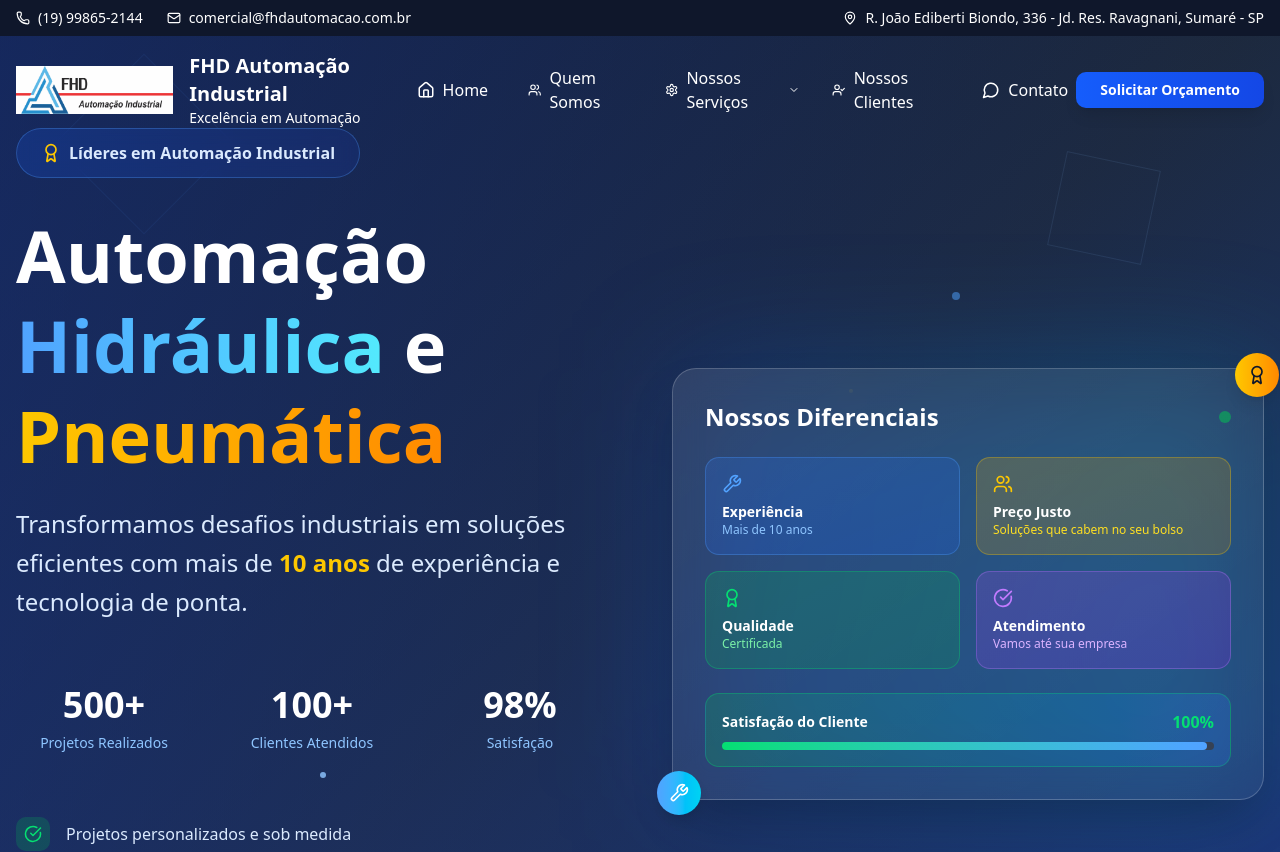
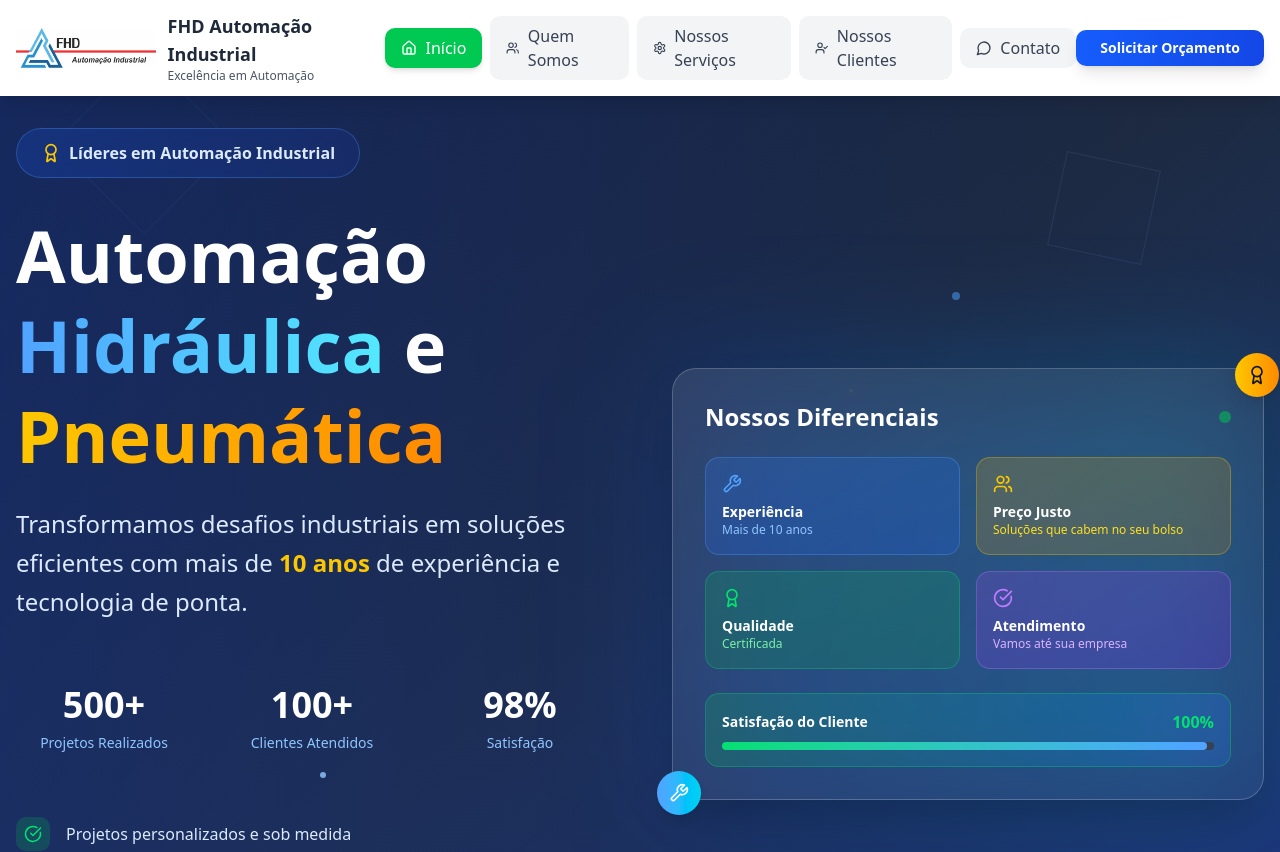
Before and after one commit to fhdautomacao/fhdautomacaosite, a React (Vite) app: page / in a window 1280 px wide. Shown: the top 852 px of the page. Built offline with nearby package versions, Linux system fonts and the light colour scheme.

Commit message:
Melhoria no site

```diff
--- a/src/components/layout/Header.jsx
+++ b/src/components/layout/Header.jsx
@@ -1,23 +1,11 @@
 import { useState, useEffect } from 'react'
 import { Link, useLocation } from 'react-router-dom'
 import { Button } from '@/components/ui/button'
-import { Menu, X, Phone, Mail, MapPin, ChevronDown, Home, Users, Settings, UserCheck, MessageCircle } from 'lucide-react'
+import { Menu, X, Home, Users, Settings, UserCheck, MessageCircle } from 'lucide-react'
 
 const Header = () => {
   const [isMenuOpen, setIsMenuOpen] = useState(false)
-  const [isScrolled, setIsScrolled] = useState(false)
   const location = useLocation()
-
-  useEffect(() => {
-    const handleScroll = () => {
-      // Define o ponto de rolagem onde o header deve mudar de cor
-      // Ajuste este valor conforme a altura da sua seção azul
-      const scrollThreshold = 1200; // Mude para branco após 1200px de rolagem
-      setIsScrolled(window.scrollY > scrollThreshold)
-    }
-    window.addEventListener('scroll', handleScroll)
-    return () => window.removeEventListener('scroll', handleScroll)
-  }, [])
 
   const toggleMenu = () => {
     setIsMenuOpen(!isMenuOpen)
@@ -26,127 +14,84 @@ const Header = () => {
   const isHomePage = location.pathname === '/'
 
   return (
-    <header className={`fixed w-full z-50 transition-all duration-300 ${
-      isScrolled ? 'bg-white shadow-lg' : 'bg-transparent'
-    }`} >
-      {/* Top Bar */}
-      <div className={`transition-all duration-300 ${
-        isScrolled ? 'h-0 overflow-hidden' : 'h-auto'
-      } bg-slate-900 text-white`}>
-        <div className="container mx-auto px-4 py-2">
-          <div className="flex flex-col lg:flex-row justify-between items-center text-sm">
-            <div className="flex flex-col md:flex-row items-center space-y-2 md:space-y-0 md:space-x-6 mb-2 lg:mb-0">
-              <div className="flex items-center space-x-2 hover:text-blue-400 transition-colors">
-                <Phone size={14} />
-                <span>(19) 99865-2144</span>
-              </div>
-              <div className="flex items-center space-x-2 hover:text-blue-400 transition-colors">
-                <Mail size={14} />
-                <span>comercial@fhdautomacao.com.br</span>
-              </div>
-            </div>
-            <div className="flex items-center space-x-2 hover:text-blue-400 transition-colors">
-              <MapPin size={14} />
-              <span>R. João Ediberti Biondo, 336 - Jd. Res. Ravagnani, Sumaré - SP</span>
-            </div>
-          </div>
-        </div>
-      </div>
-
-      {/* Main Header */}
-      <div className="container mx-auto px-4 py-4">
+    <header className="fixed w-full z-50 bg-white shadow-lg">
+      <div className="container mx-auto px-4 py-2 lg:py-3">
         <div className="flex justify-between items-center">
           {/* Logo */}
           <Link to="/" className="flex items-center group">
-            <div className="relative mr-4">
+            <div className="relative mr-2 lg:mr-3">
               <img
                 src="/logo.png"
                 alt="FHD Automação Industrial Logo"
-                className="h-12 w-auto transition-transform duration-300 group-hover:scale-105"
+                className="h-8 lg:h-10 w-auto transition-transform duration-300 group-hover:scale-105"
               />
             </div>
             <div>
-              <h1 className={`text-xl font-bold transition-colors duration-300 ${
-                isScrolled ? 'text-gray-800' : 'text-white'
-              }`}>
+              <h1 className="text-base lg:text-lg font-bold text-gray-800">
                 FHD Automação Industrial
               </h1>
-              <p className={`text-sm transition-colors duration-300 ${
-                isScrolled ? 'text-gray-600' : 'text-white'
-              }`}>
+              <p className="text-xs text-gray-600">
                 Excelência em Automação
               </p>
             </div>
           </Link>
 
-          {/* Desktop Navigation */}
-          <nav className="hidden lg:flex items-center space-x-8">
+          {/* Desktop Navigation - Estilo do site de referência */}
+          <nav className="hidden lg:flex items-center space-x-2">
             <Link
               to="/"
-              className={`relative font-medium transition-all duration-300 hover:scale-105 flex items-center space-x-2 ${
-                isScrolled
-                  ? 'text-gray-700 hover:text-blue-600'
-                  : 'text-white hover:text-blue-300'
-              } group ${location.pathname === '/' ? 'text-blue-600' : ''}`}
+              className={`px-4 py-2 rounded-lg font-medium transition-all duration-300 flex items-center space-x-2 ${
+                location.pathname === '/'
+                  ? 'bg-green-500 text-white shadow-md'
+                  : 'bg-gray-100 text-gray-700 hover:bg-green-100 hover:text-green-700'
+              }`}
             >
-              <Home size={18} className="transition-transform duration-300 group-hover:scale-110" />
-              <span>Home</span>
-              <span className="absolute -bottom-1 left-0 w-0 h-0.5 bg-blue-600 transition-all duration-300 group-hover:w-full"></span>
+              <Home size={16} />
+              <span>Início</span>
             </Link>
             <Link
               to="/quem-somos"
-              className={`relative font-medium transition-all duration-300 hover:scale-105 flex items-center space-x-2 ${
-                isScrolled
-                  ? 'text-gray-700 hover:text-blue-600'
-                  : 'text-white hover:text-blue-300'
-              } group ${location.pathname === '/quem-somos' ? 'text-blue-600' : ''}`}
+              className={`px-4 py-2 rounded-lg font-medium transition-all duration-300 flex items-center space-x-2 ${
+                location.pathname === '/quem-somos'
+                  ? 'bg-blue-500 text-white shadow-md'
+                  : 'bg-gray-100 text-gray-700 hover:bg-blue-100 hover:text-blue-700'
+              }`}
             >
-              <Users size={18} className="transition-transform duration-300 group-hover:scale-110" />
+              <Users size={16} />
               <span>Quem Somos</span>
-              <span className="absolute -bottom-1 left-0 w-0 h-0.5 bg-blue-600 transition-all duration-300 group-hover:w-full"></span>
             </Link>
-            <div className="relative group">
-              <Link
-                to="/servicos"
-                className={`flex items-center space-x-2 font-medium transition-all duration-300 hover:scale-105 ${
-                  isScrolled
-                    ? 'text-gray-700 hover:text-blue-600'
-                    : 'text-white hover:text-blue-300'
-                } ${location.pathname === '/servicos' ? 'text-blue-600' : ''}`}
-              >
-                <Settings size={18} className="transition-transform duration-300 group-hover:scale-110" />
-                <span>Nossos Serviços</span>
-                <ChevronDown size={16} className="ml-1 transition-transform duration-300 group-hover:rotate-180" />
-              </Link>
-              <span className="absolute -bottom-1 left-0 w-0 h-0.5 bg-blue-600 transition-all duration-300 group-hover:w-full"></span>
-            </div>
+            <Link
+              to="/servicos"
+              className={`px-4 py-2 rounded-lg font-medium transition-all duration-300 flex items-center space-x-2 ${
+                location.pathname === '/servicos'
+                  ? 'bg-orange-500 text-white shadow-md'
+                  : 'bg-gray-100 text-gray-700 hover:bg-orange-100 hover:text-orange-700'
+              }`}
+            >
+              <Settings size={16} />
+              <span>Nossos Serviços</span>
+            </Link>
             <a
               href={isHomePage ? "#clientes" : "/#clientes"}
-              className={`relative font-medium transition-all duration-300 hover:scale-105 flex items-center space-x-2 ${
-                isScrolled
-                  ? 'text-gray-700 hover:text-blue-600'
-                  : 'text-white hover:text-blue-300'
-              } group`}
+              className="px-4 py-2 rounded-lg font-medium transition-all duration-300 flex items-center space-x-2 bg-gray-100 text-gray-700 hover:bg-yellow-100 hover:text-yellow-700"
             >
-              <UserCheck size={18} className="transition-transform duration-300 group-hover:scale-110" />
+              <UserCheck size={16} />
               <span>Nossos Clientes</span>
-              <span className="absolute -bottom-1 left-0 w-0 h-0.5 bg-blue-600 transition-all duration-300 group-hover:w-full"></span>
             </a>
             <Link
               to="/contato"
-              className={`relative font-medium transition-all duration-300 hover:scale-105 flex items-center space-x-2 ${
-                isScrolled
-                  ? 'text-gray-700 hover:text-blue-600'
-                  : 'text-white hover:text-blue-300'
-              } group ${location.pathname === '/contato' ? 'text-blue-600' : ''}`}
+              className={`px-4 py-2 rounded-lg font-medium transition-all duration-300 flex items-center space-x-2 ${
+                location.pathname === '/contato'
+                  ? 'bg-purple-500 text-white shadow-md'
+                  : 'bg-gray-100 text-gray-700 hover:bg-purple-100 hover:text-purple-700'
+              }`}
             >
-              <MessageCircle size={18} className="transition-transform duration-300 group-hover:scale-110" />
+              <MessageCircle size={16} />
               <span>Contato</span>
-              <span className="absolute -bottom-1 left-0 w-0 h-0.5 bg-blue-600 transition-all duration-300 group-hover:w-full"></span>
             </Link>
           </nav>
 
-          {/* CTA Button */}
+          {/* CTA Button - Removido conforme solicitado */}
           <div className="hidden lg:block">
             <Link to="/contato">
               <Button className="bg-gradient-to-r from-blue-600 to-blue-700 hover:from-blue-700 hover:to-blue-800 text-white font-semibold px-6 py-2 rounded-lg shadow-lg hover:shadow-xl transform hover:scale-105 transition-all duration-300">
@@ -157,89 +102,77 @@ const Header = () => {
 
           {/* Mobile Menu Button */}
           <button
-            className={`lg:hidden p-3 rounded-lg transition-all duration-300 border-2 ${
-              isScrolled
-                ? 'text-gray-700 hover:bg-gray-100 border-gray-300 hover:border-blue-500'
-                : 'text-white hover:bg-white/20 border-white/30 hover:border-white'
-            } transform hover:scale-105 active:scale-95`}
+            className="lg:hidden p-2 rounded-lg transition-all duration-300 border-2 text-gray-700 hover:bg-gray-100 border-gray-300 hover:border-blue-500 transform hover:scale-105 active:scale-95"
             onClick={toggleMenu}
             aria-label="Menu de navegação"
           >
-            {isMenuOpen ? <X size={24} /> : <Menu size={24} />}
+            {isMenuOpen ? <X size={20} /> : <Menu size={20} />}
           </button>
         </div>
 
         {/* Mobile Navigation */}
         {isMenuOpen && (
-          <nav className={`lg:hidden mt-4 pb-6 border-t pt-6 rounded-b-lg transition-all duration-300 ${
-            isScrolled
-              ? 'border-gray-200 bg-white/95 backdrop-blur-md shadow-lg'
-              : 'border-white/20 bg-blue-800/95 backdrop-blur-md'
-          }`}>
-            <div className="flex flex-col space-y-4">
+          <nav className="lg:hidden mt-3 pb-4 border-t pt-4 rounded-b-lg transition-all duration-300 border-gray-200 bg-white/95 backdrop-blur-md shadow-lg">
+            <div className="flex flex-col space-y-2">
               <Link
                 to="/"
-                className={`flex items-center space-x-3 font-medium py-3 px-4 rounded-lg transition-all duration-300 transform hover:scale-105 ${
-                  isScrolled
-                    ? 'text-gray-700 hover:text-blue-600 hover:bg-blue-50'
-                    : 'text-white hover:text-blue-200 hover:bg-white/10'
-                } ${location.pathname === '/' ? 'bg-blue-100 text-blue-600' : ''}`}
+                className={`flex items-center space-x-3 font-medium py-2 px-3 rounded-lg transition-all duration-300 transform hover:scale-105 ${
+                  location.pathname === '/'
+                    ? 'bg-green-500 text-white shadow-md'
+                    : 'bg-gray-100 text-gray-700 hover:bg-green-100 hover:text-green-700'
+                }`}
                 onClick={() => setIsMenuOpen(false)}
               >
-                <Home size={20} />
-                <span>Home</span>
+                <Home size={18} />
+                <span>Início</span>
               </Link>
               <Link
                 to="/quem-somos"
-                className={`flex items-center space-x-3 font-medium py-3 px-4 rounded-lg transition-all duration-300 transform hover:scale-105 ${
-                  isScrolled
-                    ? 'text-gray-700 hover:text-blue-600 hover:bg-blue-50'
-                    : 'text-white hover:text-blue-200 hover:bg-white/10'
-                } ${location.pathname === '/quem-somos' ? 'bg-blue-100 text-blue-600' : ''}`}
+                className={`flex items-center space-x-3 font-medium py-2 px-3 rounded-lg transition-all duration-300 transform hover:scale-105 ${
+                  location.pathname === '/quem-somos'
+                    ? 'bg-blue-500 text-white shadow-md'
+                    : 'bg-gray-100 text-gray-700 hover:bg-blue-100 hover:text-blue-700'
+                }`}
                 onClick={() => setIsMenuOpen(false)}
               >
-                <Users size={20} />
+                <Users size={18} />
                 <span>Quem Somos</span>
               </Link>
               <Link
                 to="/servicos"
-                className={`flex items-center space-x-3 font-medium py-3 px-4 rounded-lg transition-all duration-300 transform hover:scale-105 ${
-                  isScrolled
-                    ? 'text-gray-700 hover:text-blue-600 hover:bg-blue-50'
-                    : 'text-white hover:text-blue-200 hover:bg-white/10'
-                } ${location.pathname === '/servicos' ? 'bg-blue-100 text-blue-600' : ''}`}
+                className={`flex items-center space-x-3 font-medium py-2 px-3 rounded-lg transition-all duration-300 transform hover:scale-105 ${
+                  location.pathname === '/servicos'
+                    ? 'bg-orange-500 text-white shadow-md'
+                    : 'bg-gray-100 text-gray-700 hover:bg-orange-100 hover:text-orange-700'
+                }`}
                 onClick={() => setIsMenuOpen(false)}
               >
-                <Settings size={20} />
+                <Settings size={18} />
                 <span>Nossos Serviços</span>
               </Link>
               <a
                 href={isHomePage ? "#clientes" : "/#clientes"}
-                className={`flex items-center space-x-3 font-medium py-3 px-4 rounded-lg transition-all duration-300 transform hover:scale-105 ${
-                  isScrolled
-                    ? 'text-gray-700 hover:text-blue-600 hover:bg-blue-50'
-                    : 'text-white hover:text-blue-200 hover:bg-white/10'
-                }`}
+                className="flex items-center space-x-3 font-medium py-2 px-3 rounded-lg transition-all duration-300 transform hover:scale-105 bg-gray-100 text-gray-700 hover:bg-yellow-100 hover:text-yellow-700"
                 onClick={() => setIsMenuOpen(false)}
               >
-                <UserCheck size={20} />
+                <UserCheck size={18} />
                 <span>Nossos Clientes</span>
               </a>
               <Link
                 to="/contato"
-                className={`flex items-center space-x-3 font-medium py-3 px-4 rounded-lg transition-all duration-300 transform hover:scale-105 ${
-                  isScrolled
-                    ? 'text-gray-700 hover:text-blue-600 hover:bg-blue-50'
-                    : 'text-white hover:text-blue-200 hover:bg-white/10'
-                } ${location.pathname === '/contato' ? 'bg-blue-100 text-blue-600' : ''}`}
+                className={`flex items-center space-x-3 font-medium py-2 px-3 rounded-lg transition-all duration-300 transform hover:scale-105 ${
+                  location.pathname === '/contato'
+                    ? 'bg-purple-500 text-white shadow-md'
+                    : 'bg-gray-100 text-gray-700 hover:bg-purple-100 hover:text-purple-700'
+                }`}
                 onClick={() => setIsMenuOpen(false)}
               >
-                <MessageCircle size={20} />
+                <MessageCircle size={18} />
                 <span>Contato</span>
               </Link>
-              <div className="pt-4 border-t border-gray-200/20">
+              <div className="pt-3 border-t border-gray-200/20">
                 <Link to="/contato" onClick={() => setIsMenuOpen(false)}>
-                  <Button className="bg-gradient-to-r from-blue-600 to-blue-700 hover:from-blue-700 hover:to-blue-800 text-white font-semibold w-full py-3 rounded-lg shadow-lg transform hover:scale-105 transition-all duration-300">
+                  <Button className="bg-gradient-to-r from-blue-600 to-blue-700 hover:from-blue-700 hover:to-blue-800 text-white font-semibold w-full py-2 rounded-lg shadow-lg transform hover:scale-105 transition-all duration-300">
                     Solicitar Orçamento
                   </Button>
                 </Link>
```
